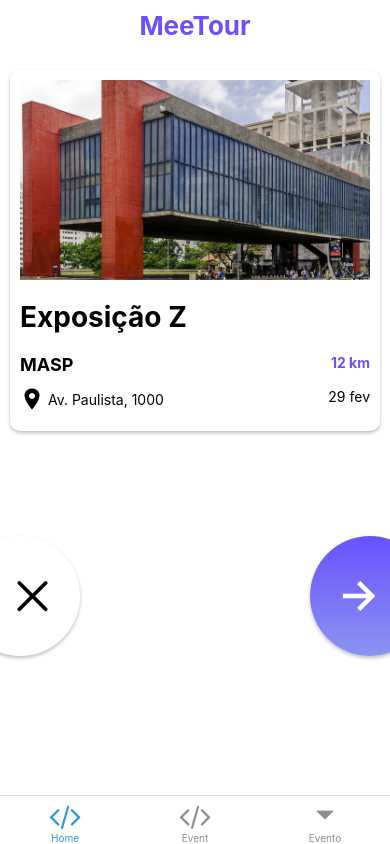
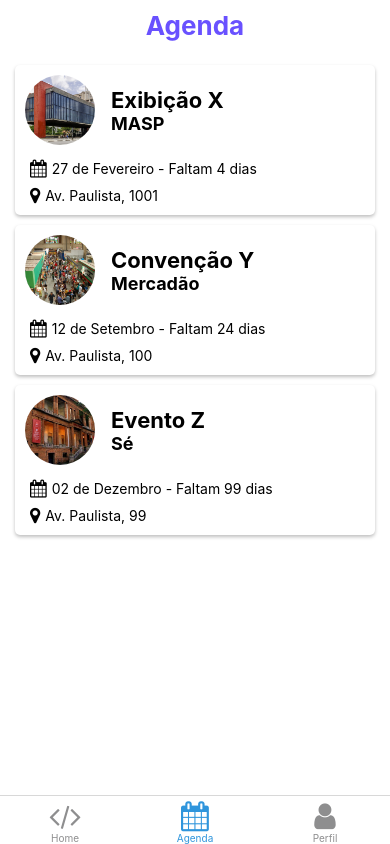
Before and after one commit to sirvaizard/meeTour-mobile, a React Native app: screen /Agenda in a window 390 px wide. Built offline with nearby package versions, Linux system fonts and the light colour scheme.

Commit message:
add Agenda screen

```diff
--- a/navigation/index.tsx
+++ b/navigation/index.tsx
@@ -12,6 +12,7 @@ import Colors from '../constants/Colors';
 import useColorScheme from '../hooks/useColorScheme';
 import Home from '../screens/Home';
 import Event from '../screens/Event'
+import Agenda from '../screens/Agenda'
 
 import {RootTabParamList, RootTabScreenProps } from '../types';
 import { createStackNavigator } from '@react-navigation/stack';
@@ -61,14 +62,21 @@ function BottomTabNavigator() {
         })}
       />
       <BottomTab.Screen
-        name="Event"
-        component={Event}
+        name="Agenda"
+        component={Agenda}
         options={{
           headerShown: false,
-          tabBarIcon: ({ color }) => <TabBarIcon name="code" color={color} />,
+          tabBarIcon: ({ color }) => <TabBarIcon name="calendar" color={color} />,
         }}
       />
-      <EventStack.Screen name="Evento" component={Event} />
+      <BottomTab.Screen
+        name="Perfil"
+        component={Agenda}
+        options={{
+          headerShown: false,
+          tabBarIcon: ({ color }) => <TabBarIcon name="user" color={color} />,
+        }}
+      />
     </BottomTab.Navigator>
   );
 }
--- /dev/null
+++ b/screens/Agenda.tsx
@@ -0,0 +1,137 @@
+import * as React from 'react';
+import { StyleSheet, Image, TouchableOpacity, ImageProps, ScrollView } from 'react-native';
+import { FontAwesome } from '@expo/vector-icons';
+import { Text, View } from '../components/Themed';
+
+import masp from '../assets/images/mask.png'
+import mercadola from '../assets/images/mercadola.jpg'
+import lugar from '../assets/images/lugar.jpg'
+
+const eventos = [
+    {
+        image: masp,
+        name: 'Exibição X',
+        local: 'MASP',
+        data: '27 de Fevereiro - Faltam 4 dias',
+        endereco: 'Av. Paulista, 1001'
+    },
+    {
+        image: mercadola,
+        name: 'Convenção Y',
+        local: 'Mercadão',
+        data: '12 de Setembro - Faltam 24 dias',
+        endereco: 'Av. Paulista, 100'
+    },
+    {
+        image: lugar,
+        name: 'Evento Z',
+        local: 'Sé',
+        data: '02 de Dezembro - Faltam 99 dias',
+        endereco: 'Av. Paulista, 99'
+    }
+]
+
+export default function Agenda({ route, navigation }: {route: any, navigation: any}) {
+    function handleConfirmEvent() {
+        // navigation.navigate('Event', { event: eventTo });
+    }
+
+    return (
+        <ScrollView style={styles.container}>
+            <View style={styles.header}>
+                <Text style={styles.logoTitle}>Agenda</Text>
+            </View>
+
+            { eventos.map((evento, index) => (
+                <View key={String(index)} style={styles.eventContainer}>
+                    <TouchableOpacity onPress={handleConfirmEvent}>
+                        <View style={styles.titleContainer}>
+                            <Image source={evento.image} style={styles.image} />
+                            <View>
+                                <Text style={styles.eventTitle}>{ evento.name }</Text>
+                                <Text style={styles.eventLocation}>{ evento.local }</Text>
+                            </View>
+                        </View>
+                        <View style={styles.eventInfoContainer}>
+                            <View style={styles.eventInfoItem}>
+                                <FontAwesome size={18} name="calendar" />
+                                <Text style={styles.data}>{ evento.data }</Text>
+                            </View>
+                            <View style={styles.eventInfoItem}>
+                                <FontAwesome size={18} name="map-marker" />
+                                <Text style={styles.endereco}>{ evento.endereco }</Text>
+                            </View>
+                        </View>
+                    </TouchableOpacity>
+                </View>
+            ))}
+        </ScrollView>
+    )
+}
+
+const styles = StyleSheet.create({
+    container: {
+        overflow: 'hidden',
+        flex: 1,
+        backgroundColor: '#fff'
+    },
+    header: {
+        height: 50,
+        flexDirection: 'row',
+        justifyContent: 'center',
+        alignItems: 'center',
+        marginBottom: 15
+    },
+    titleContainer: {
+        flexDirection: 'row',
+        alignItems: 'center',
+        marginBottom: '15'
+    },
+    logoTitle: {
+        fontSize: 26,
+        color: '#6951FF',
+        fontWeight: 'bold',
+    },
+    image: {
+        width: 70,
+        height: 70,
+        borderRadius: 50,
+        marginRight: 16
+    },
+    eventContainer: {
+        shadowColor: "#000",
+        shadowOffset: {
+            width: 0,
+            height: 2,
+        },
+        shadowOpacity: 0.25,
+        shadowRadius: 3.84,
+        marginHorizontal: 15,
+        borderRadius: 5,
+        padding: 10,
+        marginBottom: 10
+    },
+    eventTitle: {
+        fontSize: 22,
+        fontWeight: 'bold'
+    },
+    eventLocation: {
+        fontSize: 18,
+        fontWeight: 'bold'
+    },
+    data: {
+        marginBottom: 10,
+        marginLeft: 5,
+    },
+    endereco: {
+        marginLeft: 5,
+    },
+    eventInfoContainer: {
+        marginTop: 15
+    },
+    eventInfoItem: {
+        flexDirection: 'row',
+        alignContent: 'center',
+        marginLeft: 5
+    }
+});
```
